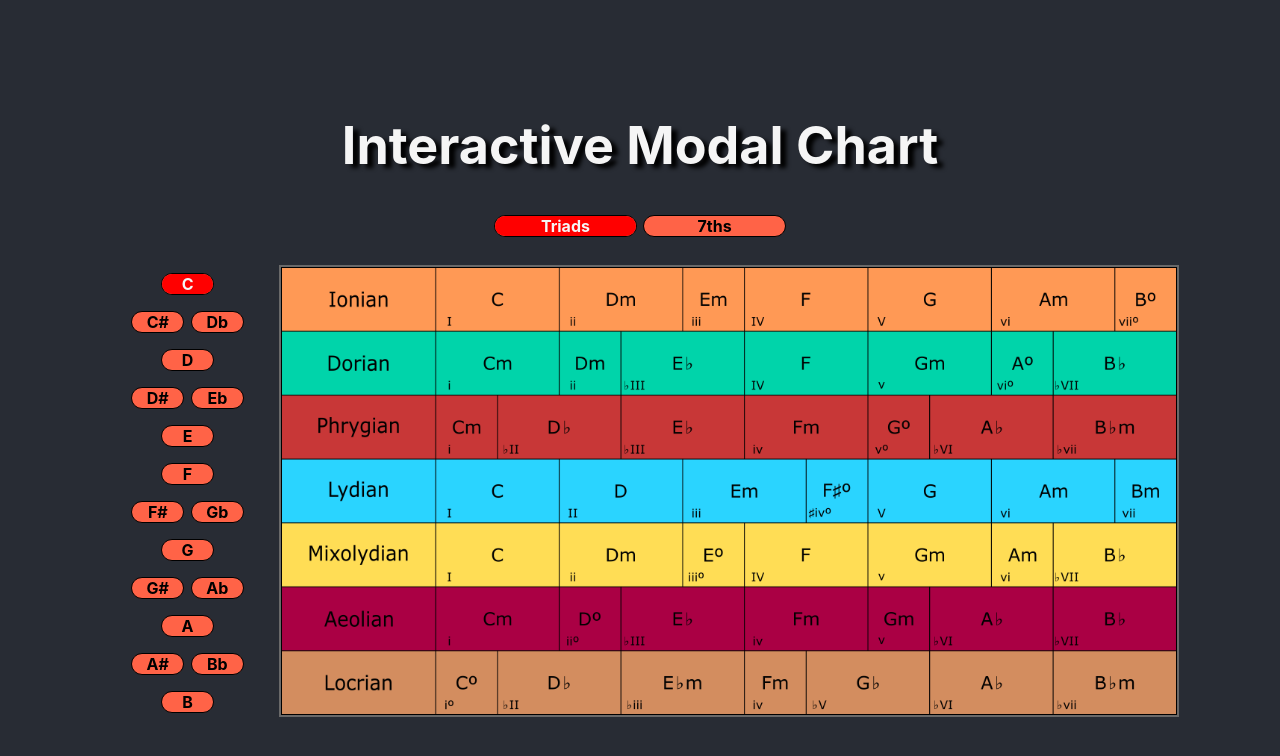
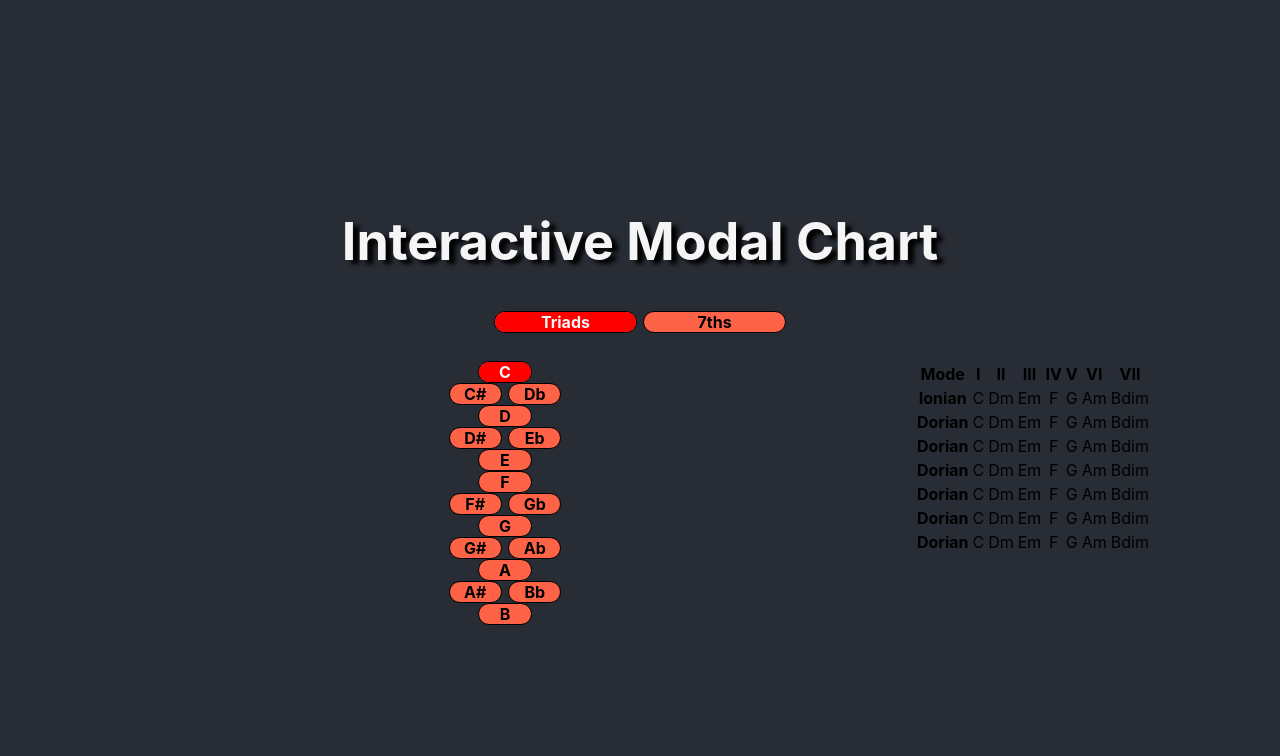
Before and after one commit to Tycholiz/modal-interchange-chart, a React (Create React App) app: page / in a window 1280 px wide. Shown: the top 756 px of the page. Built offline with nearby package versions, Linux system fonts and the light colour scheme.

Commit message:
add basis for css chart

```diff
--- a/package.json
+++ b/package.json
@@ -2,7 +2,7 @@
   "name": "modal-chart",
   "version": "0.1.0",
   "private": true,
-  "homepage": "http://tycholiz.github.io/interactive-modal-chart",
+  "homepage": "http://modal-interchange-chart.com",
   "dependencies": {
     "react": "^16.8.3",
     "react-dom": "^16.8.3",
--- a/src/components/Chart.js
+++ b/src/components/Chart.js
@@ -6,20 +6,92 @@ class Chart extends Component {
 		const { currentKey, currentNotation } = this.props;
 		return (
 			<div className="chartWrapper">
-				<img
-					src={require("../assets/images/modal-chart.png")}
-					alt="modal chart"
-				/>
-				<img
-					src={require(`../assets/images/overlay-${currentNotation}.png`)}
-					alt="notation overlay"
-					className="overlayImage"
-				/>
-				<img
-					src={require(`../assets/images/${currentKey}-${currentNotation}.png`)}
-					alt="overlay"
-					className="overlayImage"
-				/>
+				<table>
+					<thead>
+						<tr>
+							<th scope="col">Mode</th>
+							<th scope="col">I</th>
+							<th scope="col">II</th>
+							<th scope="col">III</th>
+							<th scope="col">IV</th>
+							<th scope="col">V</th>
+							<th scope="col">VI</th>
+							<th scope="col">VII</th>
+						</tr>
+					</thead>
+					<tbody>
+						<tr>
+							<th scope="row">Ionian</th>
+							<td>C</td>
+							<td>Dm</td>
+							<td>Em</td>
+							<td>F</td>
+							<td>G</td>
+							<td>Am</td>
+							<td>Bdim</td>
+						</tr>
+						<tr>
+							<th scope="row">Dorian</th>
+							<td>C</td>
+							<td>Dm</td>
+							<td>Em</td>
+							<td>F</td>
+							<td>G</td>
+							<td>Am</td>
+							<td>Bdim</td>
+						</tr>
+						<tr>
+							<th scope="row">Dorian</th>
+							<td>C</td>
+							<td>Dm</td>
+							<td>Em</td>
+							<td>F</td>
+							<td>G</td>
+							<td>Am</td>
+							<td>Bdim</td>
+						</tr>
+						<tr>
+							<th scope="row">Dorian</th>
+							<td>C</td>
+							<td>Dm</td>
+							<td>Em</td>
+							<td>F</td>
+							<td>G</td>
+							<td>Am</td>
+							<td>Bdim</td>
+						</tr>
+						<tr>
+							<th scope="row">Dorian</th>
+							<td>C</td>
+							<td>Dm</td>
+							<td>Em</td>
+							<td>F</td>
+							<td>G</td>
+							<td>Am</td>
+							<td>Bdim</td>
+						</tr>
+						<tr>
+							<th scope="row">Dorian</th>
+							<td>C</td>
+							<td>Dm</td>
+							<td>Em</td>
+							<td>F</td>
+							<td>G</td>
+							<td>Am</td>
+							<td>Bdim</td>
+						</tr>
+						<tr>
+							<th scope="row">Dorian</th>
+							<td>C</td>
+							<td>Dm</td>
+							<td>Em</td>
+							<td>F</td>
+							<td>G</td>
+							<td>Am</td>
+							<td>Bdim</td>
+						</tr>
+					</tbody>
+				</table>
 			</div>
 		);
 	}
```
Also changed, not shown: 1 other file (tests, documents, lock files or other folders).
